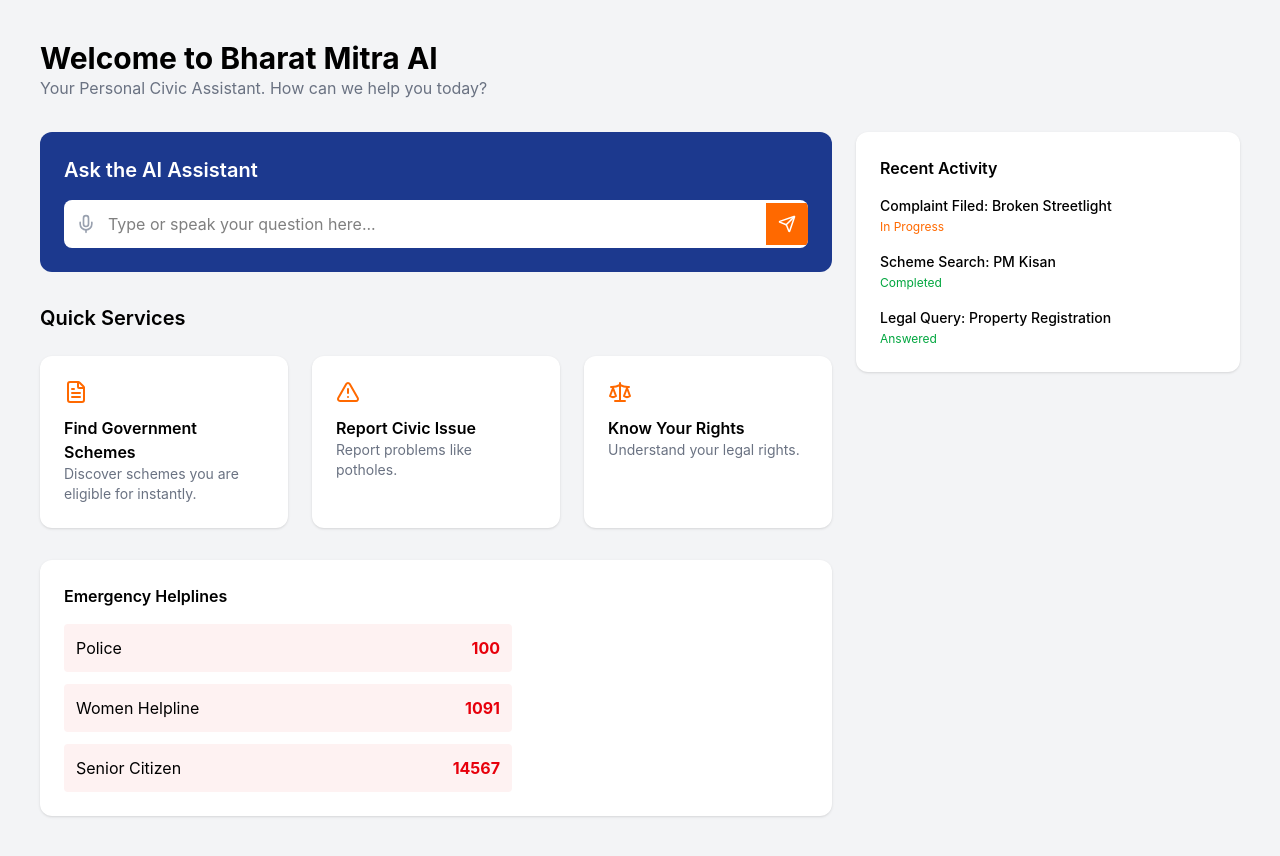
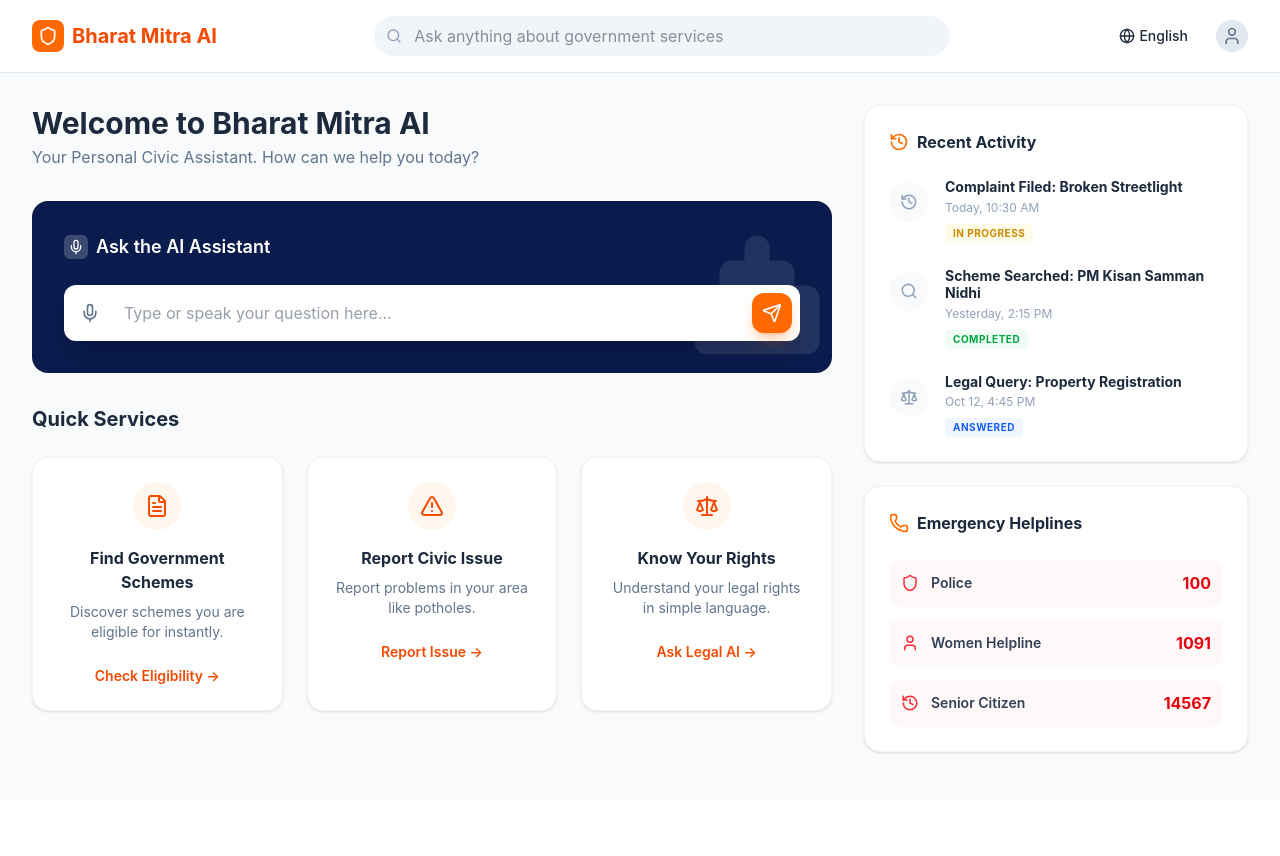
Before and after one commit to shreyanshagrawal/Bharat-Mitra-AI, a React app in the folder frontend/: page /dashboard in a window 1280 px wide. After the commit the page ends 800 px from the top, so only its background shows below. Built offline with nearby package versions, Linux system fonts and the light colour scheme; the HTML template or start-up script is replaced by a standard one.

Commit message:
dashboard page changes

```diff
--- a/frontend/src/pages/Dashboard/DashboardPage.jsx
+++ b/frontend/src/pages/Dashboard/DashboardPage.jsx
@@ -1,182 +1,236 @@
-import { Mic, Send, FileText, AlertTriangle, Scale } from "lucide-react";
-import { Link } from "react-router-dom";
+import React from "react";
+import {
+  Search,
+  Mic,
+  Send,
+  FileText,
+  AlertTriangle,
+  Scale,
+  History,
+  Phone,
+  Shield,
+  User,
+  Globe,
+} from "lucide-react";
+import { motion } from "framer-motion";
 
-export default function DashboardPage() {
+const DashboardPage = () => {
   return (
-    <div className="min-h-screen bg-gray-100 p-10">
+    <div className="min-h-screen bg-slate-50 font-sans text-slate-800">
+      {/* --- Navbar --- */}
+      <nav className="flex items-center justify-between px-8 py-4 bg-white border-b border-slate-200">
+        <div className="flex items-center gap-2">
+          <div className="bg-orange-500 p-1.5 rounded-lg">
+            <Shield className="text-white w-5 h-5" />
+          </div>
+          <span className="text-xl font-bold text-orange-600">
+            Bharat Mitra AI
+          </span>
+        </div>
 
-      {/* Heading */}
-      <h1 className="text-3xl font-bold">
-        Welcome to Bharat Mitra AI
-      </h1>
+        <div className="flex-1 max-w-xl mx-8">
+          <div className="relative">
+            <Search className="absolute left-3 top-1/2 -translate-y-1/2 text-slate-400 w-4 h-4" />
+            <input
+              type="text"
+              placeholder="Ask anything about government services"
+              className="w-full bg-slate-100 border-none rounded-full py-2 pl-10 pr-4 focus:ring-2 focus:ring-orange-500 transition-all outline-none"
+            />
+          </div>
+        </div>
 
-      <p className="text-gray-500 mb-8">
-        Your Personal Civic Assistant. How can we help you today?
-      </p>
+        <div className="flex items-center gap-4">
+          <button className="flex items-center gap-1 text-sm font-medium hover:bg-slate-100 px-3 py-1.5 rounded-md transition-colors">
+            <Globe className="w-4 h-4" /> English
+          </button>
+          <div className="w-8 h-8 bg-slate-200 rounded-full flex items-center justify-center">
+            <User className="w-5 h-5 text-slate-500" />
+          </div>
+        </div>
+      </nav>
 
-      {/* GRID */}
-      <div className="grid grid-cols-3 gap-6">
+      <main className="max-w-7xl mx-auto p-8">
+        <div className="grid grid-cols-12 gap-8">
+          {/* --- Left Column: Hero & Quick Services --- */}
+          <div className="col-span-8 space-y-8">
+            <section>
+              <h1 className="text-3xl font-bold mb-1">
+                Welcome to Bharat Mitra AI
+              </h1>
+              <p className="text-slate-500">
+                Your Personal Civic Assistant. How can we help you today?
+              </p>
+            </section>
 
-        {/* LEFT SIDE */}
-        <div className="col-span-2 flex flex-col gap-8">
+            {/* AI Assistant Search Box */}
+            <motion.div
+              initial={{ opacity: 0, y: 20 }}
+              animate={{ opacity: 1, y: 0 }}
+              className="bg-[#0a1b4d] rounded-2xl p-8 relative overflow-hidden"
+            >
+              {/* Decorative Robot Background Icon */}
+              <div className="absolute right-0 bottom-0 opacity-10">
+                <svg width="150" height="150" viewBox="0 0 24 24" fill="white">
+                  <path d="M12 2a2 2 0 0 1 2 2v2h2a2 2 0 0 1 2 2v2h2a2 2 0 0 1 2 2v7a2 2 0 0 1-2 2H4a2 2 0 0 1-2-2v-7a2 2 0 0 1 2-2h2V8a2 2 0 0 1 2-2h2V4a2 2 0 0 1 2-2z" />
+                </svg>
+              </div>
 
-          {/* AI ASSISTANT */}
-          <div className="bg-blue-900 text-white rounded-xl p-6">
+              <div className="flex items-center gap-2 mb-6 text-white">
+                <div className="bg-white/20 p-1 rounded-md">
+                  <Mic className="w-4 h-4" />
+                </div>
+                <span className="font-semibold text-lg">
+                  Ask the AI Assistant
+                </span>
+              </div>
 
-            <h2 className="text-xl font-semibold mb-4">
-              Ask the AI Assistant
-            </h2>
+              <div className="relative flex items-center bg-white rounded-xl p-2 shadow-xl">
+                <button className="p-2 hover:bg-slate-100 rounded-full transition-colors">
+                  <Mic className="text-slate-500 w-5 h-5" />
+                </button>
+                <input
+                  type="text"
+                  placeholder="Type or speak your question here..."
+                  className="flex-1 px-4 outline-none text-slate-700"
+                />
+                <button className="bg-orange-500 hover:bg-orange-600 p-2.5 rounded-xl transition-transform active:scale-95 shadow-lg shadow-orange-500/30">
+                  <Send className="text-white w-5 h-5" />
+                </button>
+              </div>
+            </motion.div>
 
-            <div className="flex items-center bg-white rounded-lg overflow-hidden">
+            {/* Quick Services Grid */}
+            <section>
+              <h3 className="text-xl font-bold mb-6">Quick Services</h3>
+              <div className="grid grid-cols-3 gap-6">
+                <ServiceCard
+                  icon={<FileText className="text-orange-600" />}
+                  title="Find Government Schemes"
+                  desc="Discover schemes you are eligible for instantly."
+                  actionText="Check Eligibility"
+                />
+                <ServiceCard
+                  icon={<AlertTriangle className="text-orange-600" />}
+                  title="Report Civic Issue"
+                  desc="Report problems in your area like potholes."
+                  actionText="Report Issue"
+                />
+                <ServiceCard
+                  icon={<Scale className="text-orange-600" />}
+                  title="Know Your Rights"
+                  desc="Understand your legal rights in simple language."
+                  actionText="Ask Legal AI"
+                />
+              </div>
+            </section>
+          </div>
 
-              <Mic className="ml-3 text-gray-400" size={20} />
+          {/* --- Right Column: Activity & Helplines --- */}
+          <div className="col-span-4 space-y-6">
+            {/* Recent Activity */}
+            <div className="bg-white rounded-2xl p-6 shadow-sm border border-slate-100">
+              <div className="flex items-center gap-2 mb-6">
+                <History className="w-5 h-5 text-orange-500" />
+                <h3 className="font-bold">Recent Activity</h3>
+              </div>
 
-              <input
-                className="flex-1 p-3 outline-none text-black"
-                placeholder="Type or speak your question here..."
-              />
-
-              <button className="bg-orange-500 p-3 text-white">
-                <Send size={18} />
-              </button>
-
+              <div className="space-y-6">
+                <ActivityItem
+                  icon={<History />}
+                  title="Complaint Filed: Broken Streetlight"
+                  time="Today, 10:30 AM"
+                  status="In Progress"
+                  statusColor="bg-yellow-50 text-yellow-600"
+                />
+                <ActivityItem
+                  icon={<Search />}
+                  title="Scheme Searched: PM Kisan Samman Nidhi"
+                  time="Yesterday, 2:15 PM"
+                  status="Completed"
+                  statusColor="bg-green-50 text-green-600"
+                />
+                <ActivityItem
+                  icon={<Scale />}
+                  title="Legal Query: Property Registration"
+                  time="Oct 12, 4:45 PM"
+                  status="Answered"
+                  statusColor="bg-blue-50 text-blue-600"
+                />
+              </div>
             </div>
 
+            {/* Emergency Helplines */}
+            <div className="bg-white rounded-2xl p-6 shadow-sm border border-slate-100">
+              <div className="flex items-center gap-2 mb-6">
+                <Phone className="w-5 h-5 text-orange-500" />
+                <h3 className="font-bold">Emergency Helplines</h3>
+              </div>
+              <div className="space-y-3">
+                <HelplineRow icon={<Shield />} name="Police" number="100" />
+                <HelplineRow
+                  icon={<User />}
+                  name="Women Helpline"
+                  number="1091"
+                />
+                <HelplineRow
+                  icon={<History />}
+                  name="Senior Citizen"
+                  number="14567"
+                />
+              </div>
+            </div>
           </div>
-
-          {/* QUICK SERVICES */}
-          <div>
-
-            <h2 className="text-xl font-semibold mb-6">
-              Quick Services
-            </h2>
-
-            <div className="grid grid-cols-3 gap-6">
-
-              <Link
-                to="/schemes"
-                className="bg-white p-6 rounded-xl shadow hover:shadow-lg"
-              >
-                <FileText className="text-orange-500 mb-3" />
-
-                <h3 className="font-semibold">
-                  Find Government Schemes
-                </h3>
-
-                <p className="text-sm text-gray-500">
-                  Discover schemes you are eligible for instantly.
-                </p>
-
-              </Link>
-
-              <Link
-                to="/civic"
-                className="bg-white p-6 rounded-xl shadow hover:shadow-lg"
-              >
-                <AlertTriangle className="text-orange-500 mb-3" />
-
-                <h3 className="font-semibold">
-                  Report Civic Issue
-                </h3>
-
-                <p className="text-sm text-gray-500">
-                  Report problems like potholes.
-                </p>
-
-              </Link>
-
-              <Link
-                to="/legal"
-                className="bg-white p-6 rounded-xl shadow hover:shadow-lg"
-              >
-                <Scale className="text-orange-500 mb-3" />
-
-                <h3 className="font-semibold">
-                  Know Your Rights
-                </h3>
-
-                <p className="text-sm text-gray-500">
-                  Understand your legal rights.
-                </p>
-
-              </Link>
-
-            </div>
-
-          </div>
-
-          {/* EMERGENCY HELPLINES */}
-          <div className="bg-white p-6 rounded-xl shadow w-full">
-
-            <h3 className="font-semibold mb-4">
-              Emergency Helplines
-            </h3>
-
-            <div className="space-y-3 max-w-md">
-
-              <div className="flex justify-between bg-red-50 p-3 rounded">
-                <span>Police</span>
-                <span className="text-red-600 font-bold">100</span>
-              </div>
-
-              <div className="flex justify-between bg-red-50 p-3 rounded">
-                <span>Women Helpline</span>
-                <span className="text-red-600 font-bold">1091</span>
-              </div>
-
-              <div className="flex justify-between bg-red-50 p-3 rounded">
-                <span>Senior Citizen</span>
-                <span className="text-red-600 font-bold">14567</span>
-              </div>
-
-            </div>
-
-          </div>
-
         </div>
-
-        {/* RIGHT SIDEBAR */}
-        <div className="bg-white p-6 rounded-xl shadow h-fit">
-
-          <h3 className="font-semibold mb-4">
-            Recent Activity
-          </h3>
-
-          <div className="space-y-4 text-sm">
-
-            <div>
-              <p className="font-medium">
-                Complaint Filed: Broken Streetlight
-              </p>
-              <span className="text-orange-500 text-xs">
-                In Progress
-              </span>
-            </div>
-
-            <div>
-              <p className="font-medium">
-                Scheme Search: PM Kisan
-              </p>
-              <span className="text-green-600 text-xs">
-                Completed
-              </span>
-            </div>
-
-            <div>
-              <p className="font-medium">
-                Legal Query: Property Registration
-              </p>
-              <span className="text-green-600 text-xs">
-                Answered
-              </span>
-            </div>
-
-          </div>
-
-        </div>
-
-      </div>
-
+      </main>
     </div>
   );
-}
+};
+
+/* --- Sub-Components --- */
+
+const ServiceCard = ({ icon, title, desc, actionText }) => (
+  <motion.div
+    whileHover={{ y: -5 }}
+    className="bg-white p-6 rounded-2xl border border-slate-100 shadow-sm flex flex-col items-center text-center group cursor-pointer"
+  >
+    <div className="w-12 h-12 bg-orange-50 rounded-full flex items-center justify-center mb-4 group-hover:scale-110 transition-transform">
+      {icon}
+    </div>
+    <h4 className="font-bold mb-2">{title}</h4>
+    <p className="text-sm text-slate-500 mb-6">{desc}</p>
+    <button className="text-orange-600 font-semibold text-sm flex items-center gap-1 hover:gap-2 transition-all">
+      {actionText} →
+    </button>
+  </motion.div>
+);
+
+const ActivityItem = ({ icon, title, time, status, statusColor }) => (
+  <div className="flex gap-4">
+    <div className="mt-1 w-10 h-10 bg-slate-50 rounded-full flex items-center justify-center shrink-0">
+      {React.cloneElement(icon, { size: 18, className: "text-slate-400" })}
+    </div>
+    <div className="flex-1">
+      <h5 className="text-sm font-bold leading-tight">{title}</h5>
+      <p className="text-xs text-slate-400 mt-1">{time}</p>
+      <span
+        className={`inline-block mt-2 px-2 py-0.5 rounded text-[10px] font-bold uppercase tracking-wider ${statusColor}`}
+      >
+        {status}
+      </span>
+    </div>
+  </div>
+);
+
+const HelplineRow = ({ icon, name, number }) => (
+  <div className="flex items-center justify-between p-3 bg-red-50/50 rounded-xl hover:bg-red-50 transition-colors cursor-pointer group">
+    <div className="flex items-center gap-3">
+      <div className="text-red-500 group-hover:scale-110 transition-transform">
+        {React.cloneElement(icon, { size: 18 })}
+      </div>
+      <span className="text-sm font-semibold text-slate-700">{name}</span>
+    </div>
+    <span className="text-red-600 font-bold">{number}</span>
+  </div>
+);
+
+export default DashboardPage;
```
Also changed, not shown: frontend/src/pages/Dashboard_Extras/report_issue.jsx (+121 -75 lines).
